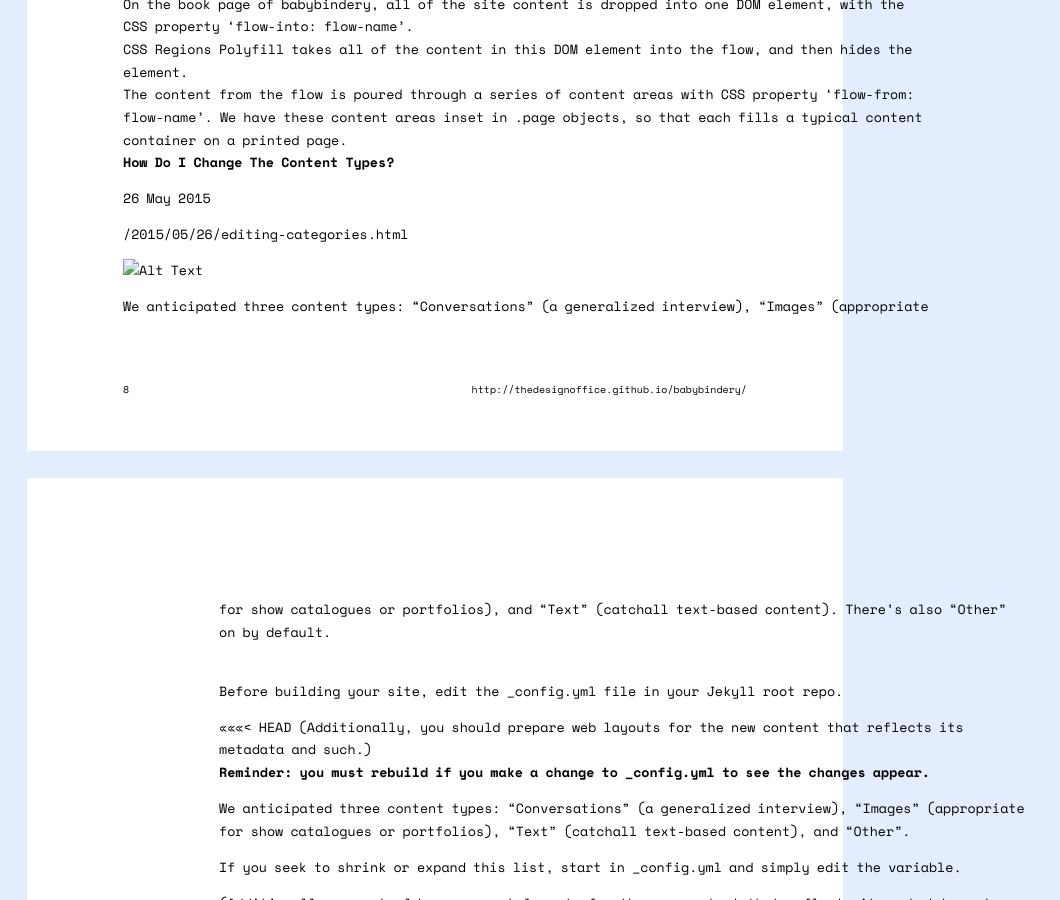
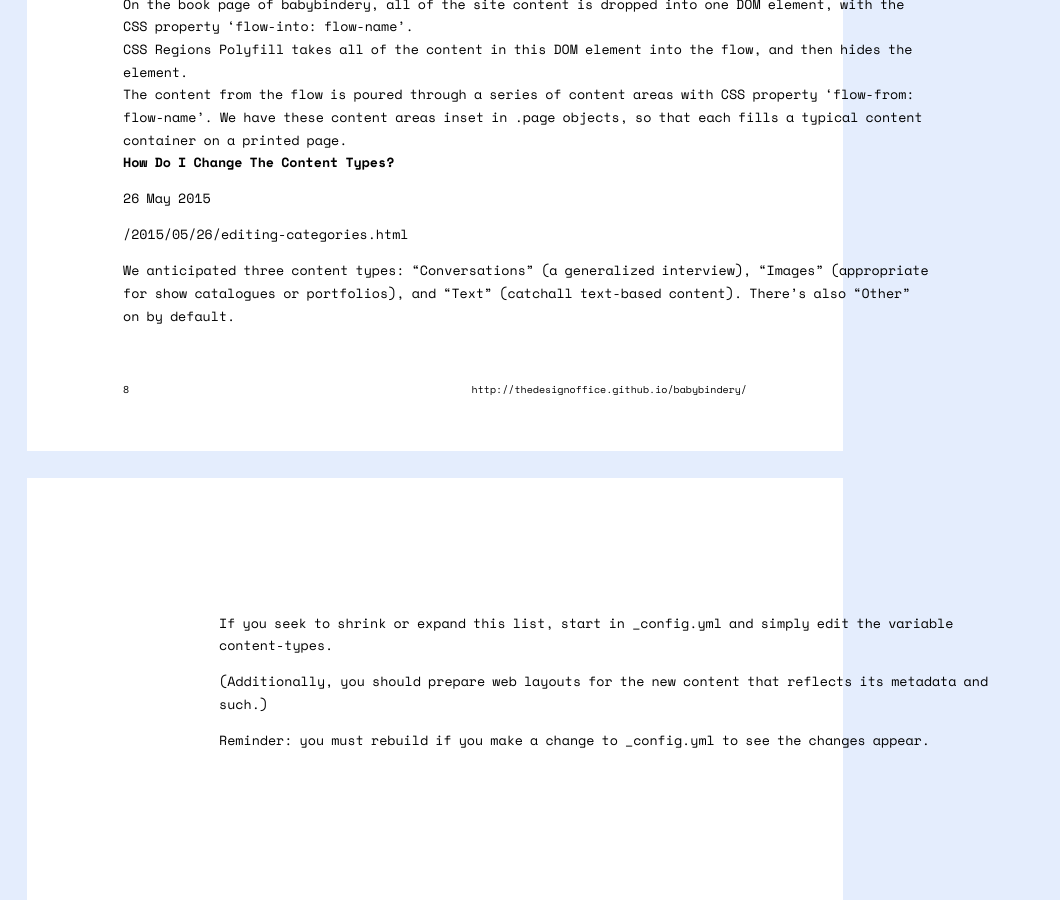
Before and after one commit to thedesignoffice/babybindery, a Jekyll site: the page built from book.html, in a window 1280 px wide and 900 px high, scrolled down 8411 px. Shown: the whole window, without its empty margins (0-1060 px from the left). Built offline with Jekyll 4.4.1, drawn with Linux system fonts in a browser that asks for light colours; some of the changed text lies outside the part shown.

Commit message:
Fixed up. Some spare pages still floating when not all content included though...

```diff
--- a/_layouts/toc.html
+++ b/_layouts/toc.html
@@ -4,7 +4,7 @@
     {% include metadata.html %}
     {% include meyer_reset.html %}
     {% include universal_css.html %}
-    <title>{{ page.title }}</title>
+    <title>{{ site.title }}</title>
   </head>
 
   <body>
@@ -31,14 +31,11 @@
           {% endfor %}
         </ul>
 
-
-
         <div style="clear:both">
           <a href="book.html" class="button makebook">MAKE BOOK</a>
           <!-- <a href="book_twocol.html" class="button makebook">MAKE TWO-COLUMN BOOK</a><br /> -->
           <!-- Two-column currently out of comission. -->
         </div>
-
 
         {{ content }}
 
--- a/_posts/2015-05-26-editing-categories.md
+++ b/_posts/2015-05-26-editing-categories.md
@@ -3,26 +3,14 @@
 title: How Do I Change The Content Types?
 date: 2015-05-26
 content-type: image
-imgurl: /ds16-18/img/mandance.jpg
+imgurl: http://i.imgur.com/vh4HeNP.png
 author: Lukas & Cathy
 ---
 
-![Alt Text](/ds16-18/img/mandance.jpg)
-
 We anticipated three content types: “Conversations” (a generalized interview), “Images” (appropriate for show catalogues or portfolios), and “Text” (catchall text-based content). There’s also “Other” on by default.
 
-Before building your site, edit the _config.yml file in your Jekyll root repo.
-
-<<<<<<< HEAD
-(Additionally, you should prepare web layouts for the new content that reflects its metadata and such.)
-
-Reminder: you must rebuild if you make a change to _config.yml to see the changes appear.
-=======
-We anticipated three content types: “Conversations” (a generalized interview), “Images” (appropriate for show catalogues or portfolios), “Text” (catchall text-based content), and “Other”.
-
-If you seek to shrink or expand this list, start in _config.yml and simply edit the variable.
+If you seek to shrink or expand this list, start in _config.yml and simply edit the variable `content-types`.
 
 (Additionally, you should prepare web layouts for the new content that reflects its metadata and such.)
 
 Reminder: you must rebuild if you make a change to _config.yml to see the changes appear.
->>>>>>> pr/6
--- a/book.html
+++ b/book.html
@@ -52,10 +52,6 @@
 
 <!-- All Content -->
 {% for type in site.content_types %}
-<!-- Blank Page -->
-<div class="content blank">
-  Page intentionally left blank.
-</div>
 
 <div class="content {{ type }}">
   <h4 class="chapter_head">{{ type }}</h4>
@@ -75,13 +71,14 @@
       </div>
     {% endif %}
   {% endfor %} <!-- posts loop -->
+
 {% endfor %} <!-- content type loop -->
-
-<!-- Blank Page -->
-<div class="content blank">
-  Page intentionally left blank.
-</div>
 
 <div class="end-content" id="footnotes">
   <h1>Links</h1>
 </div>
+
+<!-- Blank Page -->
+<div class="blank">
+  Page intentionally left blank.
+</div>
--- a/css/book.css
+++ b/css/book.css
@@ -39,7 +39,7 @@
   .sheet, html, body {
     margin: 0;
   }
- }
+}
 
 .page{
   /* container for each .page-content,
@@ -93,7 +93,7 @@
 
 .sheet:nth-child(even) .page-footer  {   text-align:justify;
   text-align-last:justify;
- }
+}
 .sheet:nth-child(odd) .page-footer span { display: none; }
 
 .page1 .page-footer, .page2 .page-footer, .page3 .page-footer, .page2 .page-header { visibility: hidden; }
@@ -101,7 +101,9 @@
 .sheet:nth-child(odd) .page-header  { visibility: hidden; }
 
 
-
+.end-content{
+  break-after: always;
+}
 
 .front-content{ /* Divs with Half Title, Title, Credits, TOC in book.html */
   break-after: always;
@@ -127,9 +129,9 @@
   line-height: 100%;
   text-indent: -6px;
   -webkit-hyphens: auto;
--ms-hyphens: auto;
-hyphens: auto;
-color: blue;
+  -ms-hyphens: auto;
+  hyphens: auto;
+  color: blue;
 }
 
 a{
```
Lines whose indentation alone changed are shown as unchanged.
